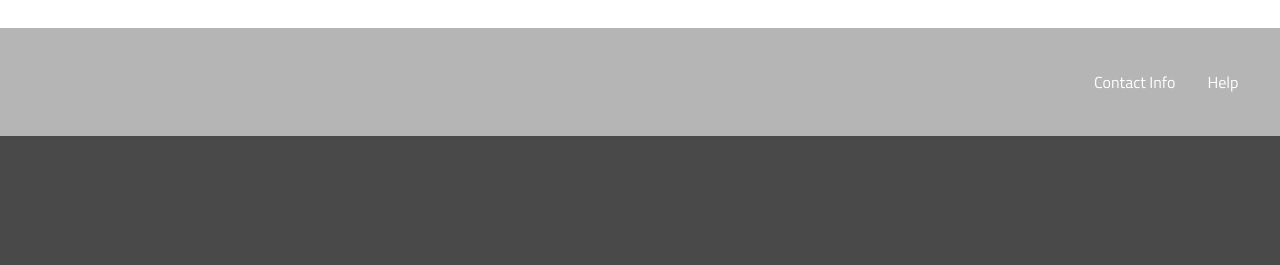
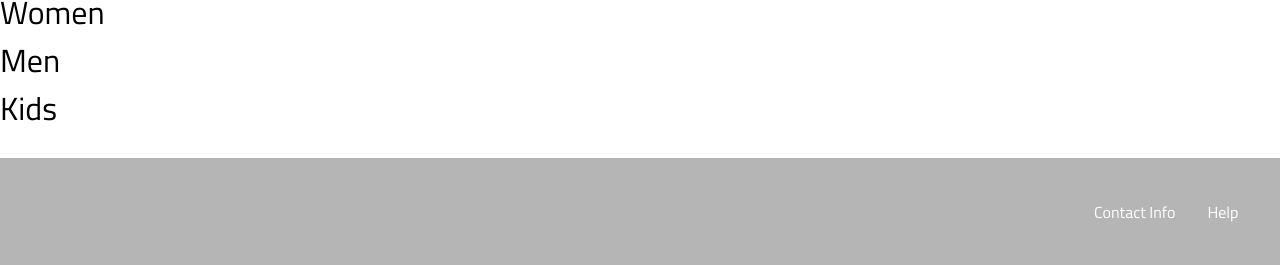
Before and after one commit to kfang00/merit-winter-project, a Flask app: page / in a window 1280 px wide. Shown: the part 664-929 px from the top of the page. Before the commit the page ends 800 px from the top, so only its background shows below. Run offline with Flask 2, Linux system fonts and the light colour scheme.

Commit message:
add content of category: women, men & kids + some javascript

```diff
--- a/templates/home.html
+++ b/templates/home.html
@@ -1,45 +1,63 @@
 {% extends 'index.html' %}
 
 {% block header %}
-    <h1 class = "homePage">{% block title %}Home Page{% endblock %}</h1>
+    <h1 class = "homePage" style="font-size: 3em;">{% block title %}Home Page{% endblock %}</h1>
 {% endblock %}
 
 {% block content %}
 <div class="slideShow" id="slideShow">
     <div class="slides">
         <div class="slideNum">1 / 3</div>
-        <img src="https://res.cloudinary.com/trunk-club/image/upload/f_auto,q_auto/v1598971712/public_site/2020/Womens/Fall/TC_20098_Fall_Womens_LP_Header_Mobile.jpg" alt="women's wear" style="width: 50%;">
+        <div class="image-wrapper">
+            <img src="https://res.cloudinary.com/trunk-club/image/upload/f_auto,q_auto/v1598971712/public_site/2020/Womens/Fall/TC_20098_Fall_Womens_LP_Header_Mobile.jpg"
+                alt="women's wear" onclick="jumpToSection('women')">
+        </div>
         <div class="caption">Women's wear</div>
     </div>
     <div class="slides">
         <div class="slideNum">2 / 3</div>
-        <img src="https://gentwith.com/wp-content/uploads/2020/07/Style-Guide-of-Casual-Outfits-for-Men.jpg" alt="men's wear" style="width: 75%;">
+        <div class="image-wrapper">
+            <img src="https://gentwith.com/wp-content/uploads/2020/07/Style-Guide-of-Casual-Outfits-for-Men.jpg"
+                alt="men's wear" onclick="jumpToSection('men')">
+        </div>
         <div class="caption">Men's wear</div>
     </div>
     <div class="slides">
         <div class="slideNum">3 / 3</div>
-        <img src="https://sites.google.com/site/kidsfashiontrends2017/_/rsrc/1493880537183/home/kids-fashion-trends-2017-960x500.jpg" alt="kids' wear" style="width: 81%;">
+        <div class="image-wrapper">
+            <img src="https://sites.google.com/site/kidsfashiontrends2017/_/rsrc/1493880537183/home/kids-fashion-trends-2017-960x500.jpg"
+                alt="kids' wear" onclick="jumpToSection('kids')">
+        </div>
         <div class="caption">Kids' wear</div>
     </div>
     <a class="prev" onclick="changeSlide(-1)">&#10094;</a>
     <a class="next" onclick="changeSlide(1)">&#10095;</a>
-    <div style="text-align:center">
-        <span class="dot" onclick="jumpToSlide(1)"></span>
-        <span class="dot" onclick="jumpToSlide(2)"></span>
-        <span class="dot" onclick="jumpToSlide(3)"></span>
+<div>
+<div style="text-align:center">
+    <span class="dot" onclick="jumpToSlide(1)"></span>
+    <span class="dot" onclick="jumpToSlide(2)"></span>
+    <span class="dot" onclick="jumpToSlide(3)"></span>
+</div>
+<div class="products">
+    <div class="category" id="women">
+        Women
     </div>
-<div>
+    <div class="category" id="men">
+        Men
+    </div>
+    <div class="category" id="kids">
+        Kids
+    </div>
+</div>
 <script>
 	var slideIndex = 1;
     showSlides(slideIndex);
-
     function changeSlide(index){
         showSlides(slideIndex += index);
     }
     function jumpToSlide(index){
         showSlides(slideIndex = index);
     }
-
     function showSlides(index) {
         var i;
         var slides = document.getElementsByClassName("slides");
@@ -55,5 +73,8 @@
         slides[slideIndex-1].style.display = "block";
         dots[slideIndex-1].className += " active";
     }
+    function jumpToSection(section){
+        document.getElementById(section).scrollIntoView({behavior: 'smooth'});
+    }
 </script>
 {% endblock %}
```
